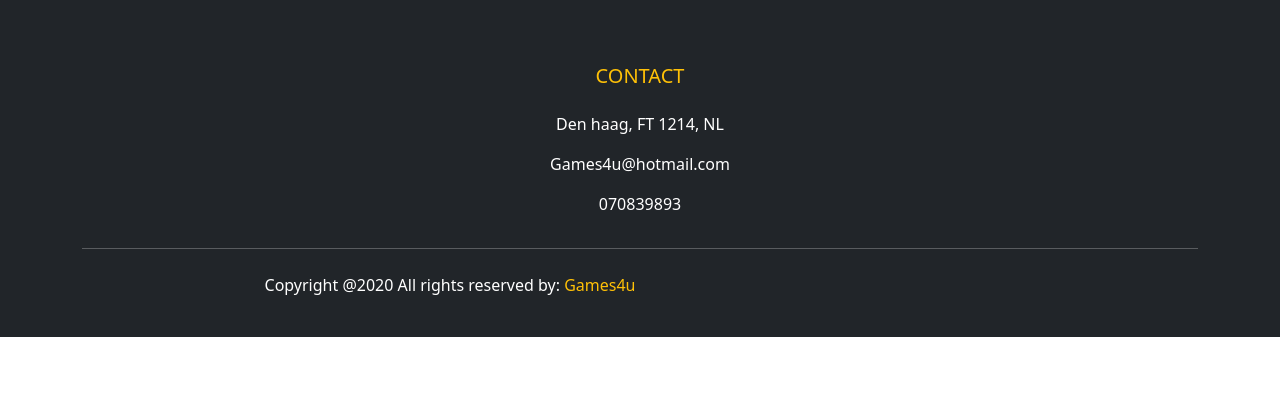
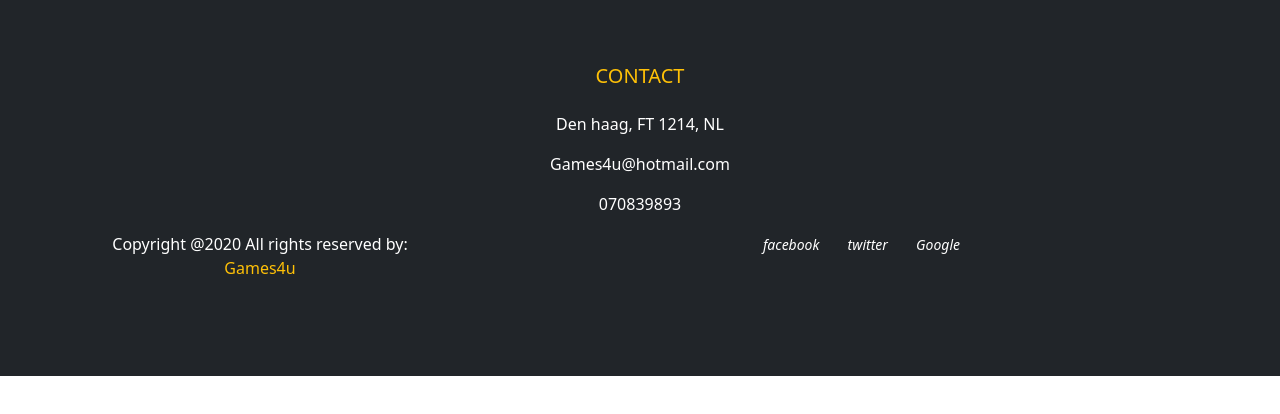
Before and after one commit to ROCMondriaanTIN/sd21-p4-project-website-t1h-Goldenmansion, a plain HTML site: page paginas/contact.html in a window 1280 px wide. Drawn offline with nearby package versions, Linux system fonts and the light colour scheme.

Commit message:
contact aangepast

```diff
--- a/paginas/contact.html
+++ b/paginas/contact.html
@@ -25,10 +25,21 @@
 
     </div>
 
-    <hr class="mb-4">
-    <div class="row align-items-center">
-    <div class="col-md-7 col-lg-8">
+
+    <div class="row align-items-start">
+    <div class="col-md-7 col-lg-4">
         <p>Copyright @2020 All rights reserved by: <a href="#" class="text-warning" style="text-decoration:none ;">Games4u</a> </p>
+    </div>
+    <div class="col-md-5 col-lg-6">
+        <div class="text-center text-md-end">
+            <lu class="list-unstyled list-inline">
+                <li class="list-inline-item">
+                    <a href="#" class="btn-floating btn-sm text-white" style="text-decoration: none;"><i class="fab fab-facebook">facebook</i></a>
+                </li>
+                <li class="list-inline-item"><a href="#" class="btn-floating btn-sm text-white" style="text-decoration:none ;"><i class="fab fab-twitter">twitter</i></a></li>
+                <li class="list-inline-item"><a href="#" class="btn-floating btn-sm text-white" style="text-decoration: none;"><i class="fab fab-google">Google</i></li>
+            </lu>
+        </div>
     </div>
     </div>
 
```
